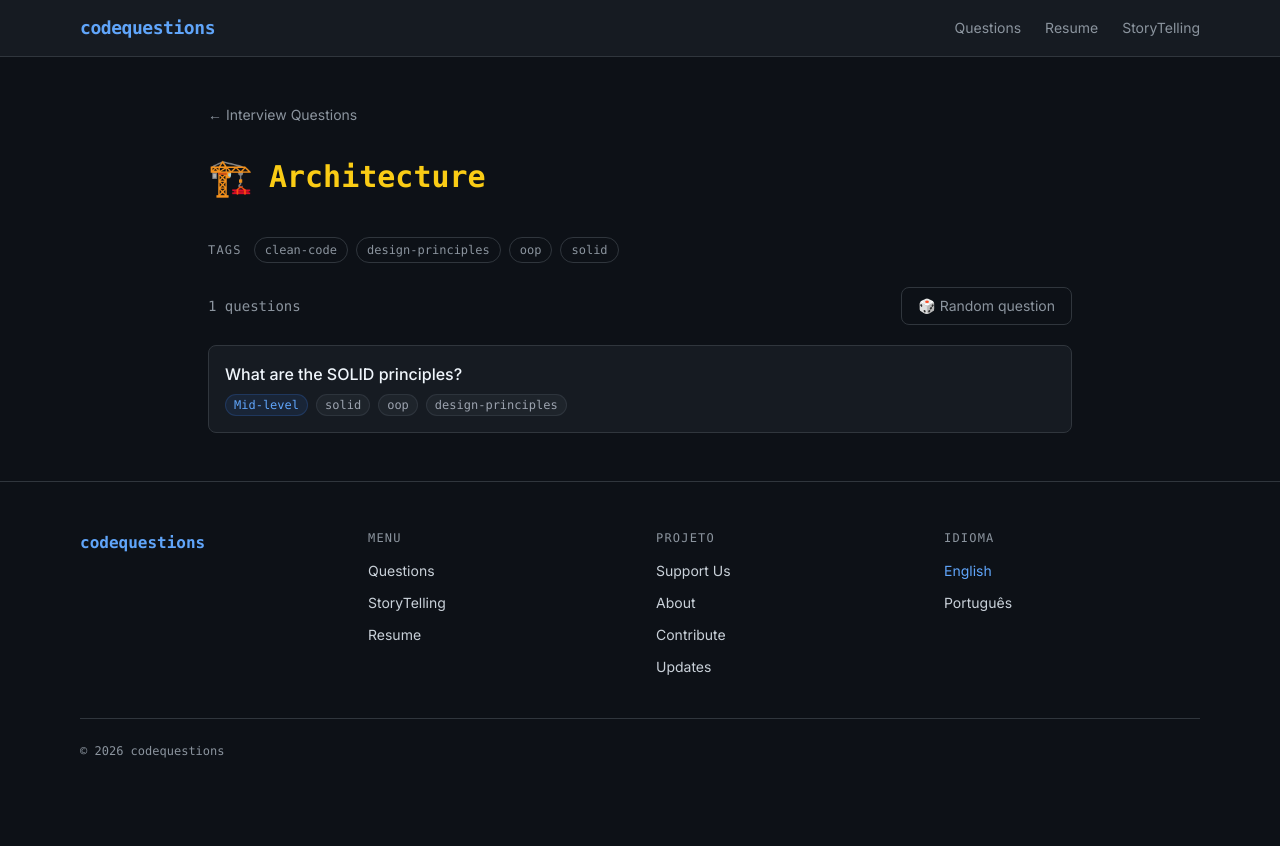
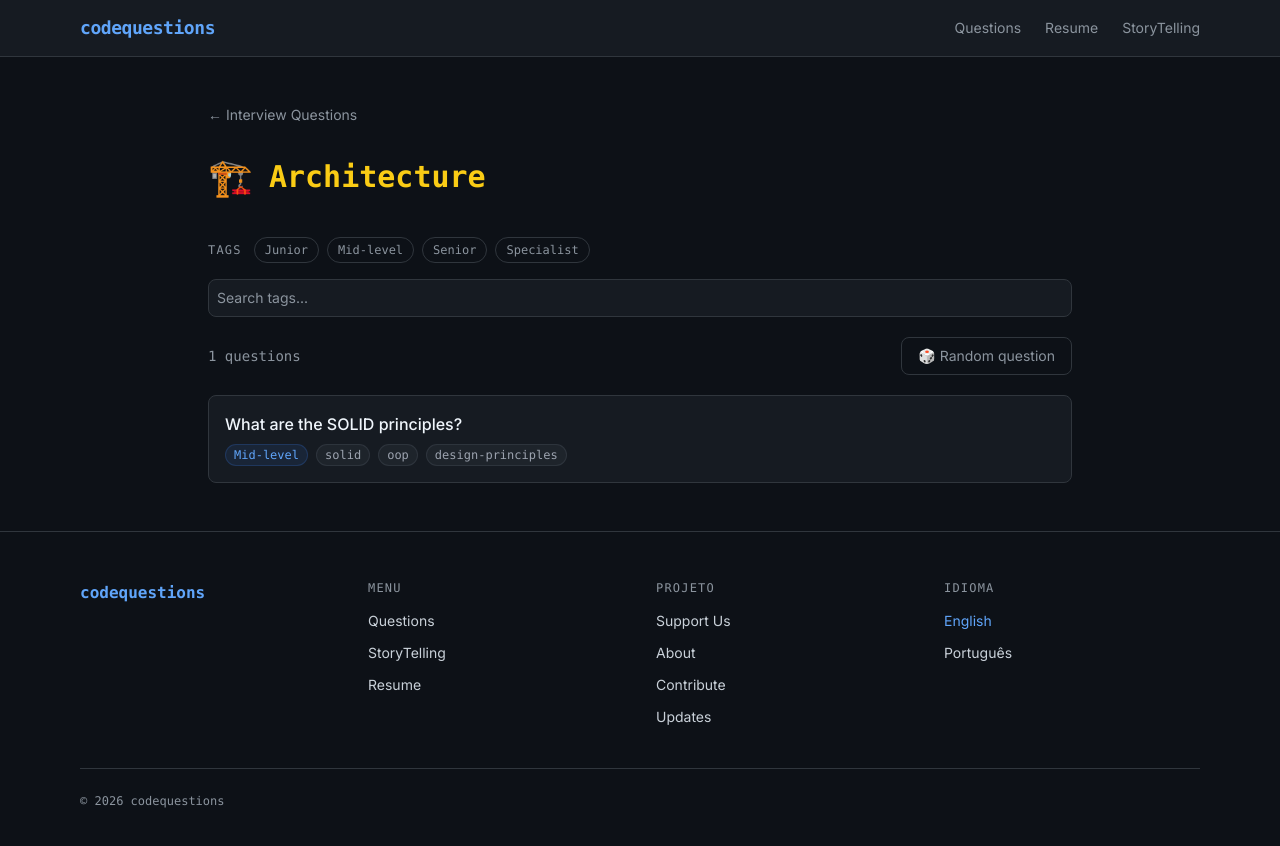
Before and after one commit to dionbiancha/codequestions, a Next.js app: page /en/questions/architecture in a window 1280 px wide. Shown: the top 846 px of the page. Before the commit the page ends 807 px from the top, so only its background shows below. Built offline with nearby package versions, Linux system fonts and the light colour scheme.

Commit message:
feat: replace tag list with seniority pills and tag search input

```diff
--- a/src/components/questions/QuestionListClient.tsx
+++ b/src/components/questions/QuestionListClient.tsx
@@ -1,6 +1,6 @@
 'use client'
 
-import { useState, useMemo, useCallback } from 'react'
+import { useState, useMemo, useCallback, useRef } from 'react'
 import Link from 'next/link'
 import { useLocale, useTranslations } from 'next-intl'
 import { useEffect } from 'react'
@@ -8,6 +8,8 @@ import { getQuestionStatus } from '@/lib/progress'
 import { Badge } from '@/components/ui/Badge'
 import { QuestionCard } from './QuestionCard'
 import type { QuestionMeta } from '@/lib/content'
+
+const LEVELS = ['junior', 'pleno', 'senior', 'especialista'] as const
 
 const difficultyVariant: Record<string, 'blue' | 'green' | 'orange'> = {
   junior: 'green',
@@ -98,10 +100,16 @@ type Props = {
 
 export function QuestionListClient({ questions }: Props) {
   const t = useTranslations('categories')
+  const tQuestion = useTranslations('question')
 
   const [selectedTags, setSelectedTags] = useState<string[]>([])
+  const [selectedLevels, setSelectedLevels] = useState<string[]>([])
+  const [tagInput, setTagInput] = useState('')
+  const [tagFocused, setTagFocused] = useState(false)
   const [randomQuestion, setRandomQuestion] = useState<QuestionMeta | null>(null)
   const [seenSlugs, setSeenSlugs] = useState<Set<string>>(new Set())
+
+  const inputRef = useRef<HTMLInputElement>(null)
 
   const allTags = useMemo(() => {
     const set = new Set<string>()
@@ -109,10 +117,29 @@ export function QuestionListClient({ questions }: Props) {
     return Array.from(set).sort()
   }, [questions])
 
+  const tagSuggestions = useMemo(() => {
+    if (!tagInput) return []
+    const lower = tagInput.toLowerCase()
+    return allTags
+      .filter(t => !selectedTags.includes(t) && t.toLowerCase().includes(lower))
+      .slice(0, 8)
+  }, [allTags, selectedTags, tagInput])
+
   const filtered = useMemo(() => {
-    if (selectedTags.length === 0) return questions
-    return questions.filter(q => selectedTags.some(tag => q.tags.includes(tag)))
-  }, [questions, selectedTags])
+    return questions.filter(q => {
+      const levelMatch = selectedLevels.length === 0 || selectedLevels.includes(q.difficulty)
+      const tagMatch = selectedTags.length === 0 || selectedTags.some(tag => q.tags.includes(tag))
+      return levelMatch && tagMatch
+    })
+  }, [questions, selectedLevels, selectedTags])
+
+  const toggleLevel = (level: string) => {
+    setSelectedLevels(prev =>
+      prev.includes(level) ? prev.filter(l => l !== level) : [...prev, level]
+    )
+    setRandomQuestion(null)
+    setSeenSlugs(new Set())
+  }
 
   const toggleTag = (tag: string) => {
     setSelectedTags(prev =>
@@ -122,10 +149,35 @@ export function QuestionListClient({ questions }: Props) {
     setSeenSlugs(new Set())
   }
 
+  const addTag = (tag: string) => {
+    if (!selectedTags.includes(tag)) {
+      setSelectedTags(prev => [...prev, tag])
+      setRandomQuestion(null)
+      setSeenSlugs(new Set())
+    }
+    setTagInput('')
+    inputRef.current?.focus()
+  }
+
   const clearFilters = () => {
     setSelectedTags([])
+    setSelectedLevels([])
+    setTagInput('')
     setRandomQuestion(null)
     setSeenSlugs(new Set())
+  }
+
+  const handleTagKeyDown = (e: React.KeyboardEvent<HTMLInputElement>) => {
+    if (e.key === 'Enter' && tagSuggestions.length > 0) {
+      e.preventDefault()
+      addTag(tagSuggestions[0])
+    }
+    if (e.key === 'Escape') {
+      setTagInput('')
+    }
+    if (e.key === 'Backspace' && tagInput === '' && selectedTags.length > 0) {
+      setSelectedTags(prev => prev.slice(0, -1))
+    }
   }
 
   const pickRandom = useCallback(() => {
@@ -146,33 +198,83 @@ export function QuestionListClient({ questions }: Props) {
     setSeenSlugs(new Set())
   }
 
-  const isFiltering = selectedTags.length > 0
+  const isFiltering = selectedTags.length > 0 || selectedLevels.length > 0
 
   return (
     <div>
-      {/* Tag filter bar */}
-      {allTags.length > 0 && (
-        <div className="mb-6">
-          <div className="flex items-center gap-2 flex-wrap">
-            <span className="text-xs font-mono text-dark-muted uppercase tracking-widest mr-1">
-              {t('filterLabel')}
+      {/* Level filter */}
+      <div className="mb-4">
+        <div className="flex items-center gap-2 flex-wrap">
+          <span className="text-xs font-mono text-dark-muted uppercase tracking-widest mr-1">
+            {t('filterLabel')}
+          </span>
+          {LEVELS.map(level => {
+            const active = selectedLevels.includes(level)
+            return (
+              <button
+                key={level}
+                onClick={() => toggleLevel(level)}
+                className={`text-xs font-mono px-2.5 py-1 rounded-full border transition-colors ${
+                  active
+                    ? 'border-green-500 text-green-400 bg-green-500/10'
+                    : 'border-dark-border text-dark-muted hover:border-green-500/50 hover:text-dark-heading'
+                }`}
+              >
+                {active && '✓ '}{tQuestion(`difficulty.${level}`)}
+              </button>
+            )
+          })}
+        </div>
+      </div>
+
+      {/* Tag search */}
+      <div className="mb-5 relative">
+        <div
+          className="flex flex-wrap gap-1.5 items-center p-2 bg-dark-surface border border-dark-border rounded-lg focus-within:border-blue-500/50 transition-colors cursor-text"
+          onClick={() => inputRef.current?.focus()}
+        >
+          {selectedTags.map(tag => (
+            <span
+              key={tag}
+              className="inline-flex items-center gap-1 text-xs bg-blue-500/10 text-blue-400 border border-blue-500/20 rounded px-2 py-0.5"
+            >
+              {tag}
+              <button
+                onMouseDown={(e) => { e.preventDefault(); toggleTag(tag) }}
+                className="hover:text-blue-300 leading-none"
+                aria-label={`Remove ${tag}`}
+              >
+                ×
+              </button>
             </span>
-            {allTags.map(tag => (
+          ))}
+          <input
+            ref={inputRef}
+            value={tagInput}
+            onChange={e => setTagInput(e.target.value)}
+            onKeyDown={handleTagKeyDown}
+            onFocus={() => setTagFocused(true)}
+            onBlur={() => setTagFocused(false)}
+            placeholder={selectedTags.length === 0 ? t('searchTags') : ''}
+            className="flex-1 bg-transparent text-sm text-dark-text placeholder-dark-muted outline-none min-w-[120px]"
+          />
+        </div>
+
+        {/* Dropdown */}
+        {tagFocused && tagSuggestions.length > 0 && (
+          <div className="absolute top-full mt-1 left-0 right-0 bg-dark-surface border border-dark-border rounded-lg overflow-hidden z-10 shadow-lg">
+            {tagSuggestions.map(tag => (
               <button
                 key={tag}
-                onClick={() => toggleTag(tag)}
-                className={`text-xs font-mono px-2.5 py-1 rounded-full border transition-colors ${
-                  selectedTags.includes(tag)
-                    ? 'border-blue-500 text-blue-400 bg-blue-500/10'
-                    : 'border-dark-border text-dark-muted hover:border-blue-500/50 hover:text-dark-heading'
-                }`}
+                onMouseDown={(e) => { e.preventDefault(); addTag(tag) }}
+                className="w-full text-left px-3 py-2 text-sm text-dark-text hover:bg-dark-border transition-colors"
               >
                 {tag}
               </button>
             ))}
           </div>
-        </div>
-      )}
+        )}
+      </div>
 
       {/* Toolbar: count + random button */}
       <div className="flex items-center justify-between mb-5 gap-4">
```
